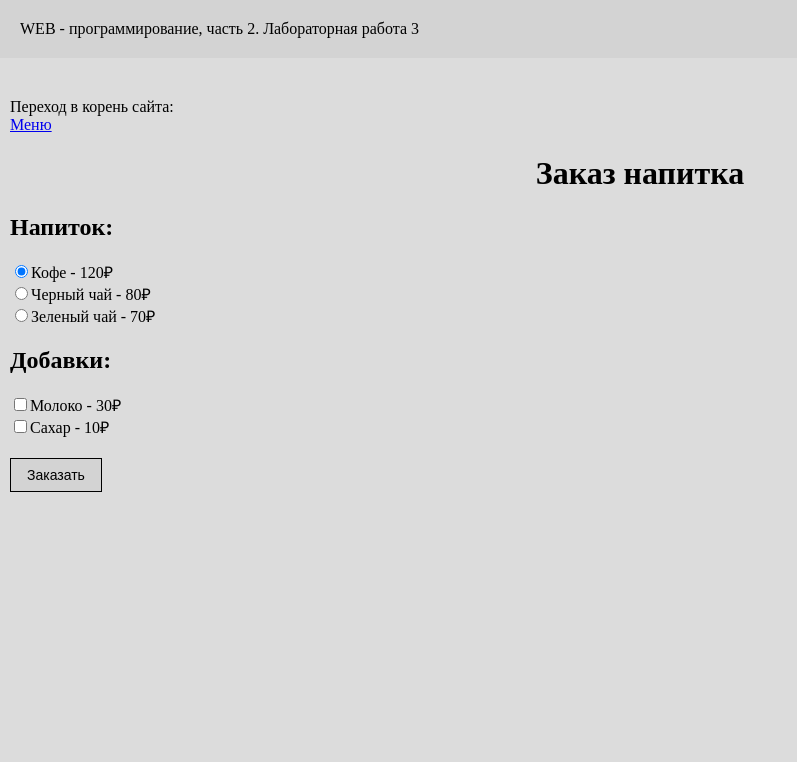
After one commit to kattemirova/web-programming-labs-2.0, a Flask app: page /lab3/order in a window 1280 px wide. The commit adds this page. Shown: the top 762 px of the page, without its empty margins (0-797 px from the left). Run offline with Flask 3, Linux system fonts and the light colour scheme.

Commit message:
Заказ напитка

```diff
--- a/lab3.py
+++ b/lab3.py
@@ -20,3 +20,30 @@ def form1():
 
     sex = request.args.get('sex')
     return render_template('form1.html', user=user, age=age, sex=sex, errors=errors)
+
+
+@lab3.route('/lab3/order')
+def order():
+    return render_template('order.html')
+
+
+@lab3.route('/lab3/pay')
+def pay():
+    price = 0
+    drink = request.args.get('drink')
+    if drink == 'cofee':
+        price = 120
+    elif drink == 'black-tea':
+        price = 80
+    else:
+        price = 70
+
+    if request.args.get('milk') == 'on':
+        price += 30
+    if request.args.get('sugar') == 'on':
+        price += 10
+    return render_template('pay.html', price=price)
+
+@lab3.route('/lab3/success')
+def success():
+    return render_template('success.html')
--- a/static/main.css
+++ b/static/main.css
@@ -1,5 +1,6 @@
 body {
     margin: 0;
+    background-color: gainsboro;
 }
 
 main{
@@ -7,10 +8,33 @@ main{
     padding: 10px;
 }
 
+
+h1 {
+    text-align: center;
+}
+
 img {
     height: 250px;
     width: 350px;
+    box-shadow: 0px 0px 15px 10px gray;
+    text-align: bottom;
 }
+
+button {
+    font-family: Arial, Helvetica, sans-serif;
+    background-color: lightgray;
+    text-align: center;
+    font-size: 14px;
+    padding: 8px 16px;
+    margin: 20px auto;
+    border: 1px solid;
+}
+
+.error {
+    text-decoration: dashed;
+    color: red;
+}
+
 
 header {
     margin-bottom: 30px;
--- a/templates/lab3.html
+++ b/templates/lab3.html
@@ -7,5 +7,6 @@
     <div>Тема лабораторной работы - Формы. Список сделанных страниц:</div>
     <ol>
         <li><a href="/lab3/form1">Форма</a></li>
+        <li><a href="/lab3/order">Заказ напитка</a></li>
     </ol>
 {% endblock %}
--- /dev/null
+++ b/templates/order.html
@@ -0,0 +1,32 @@
+{% extends "base.html" %}
+
+{% block lab %}Лабораторная работа 3{% endblock %}
+
+{% block main %}
+    <h1>Заказ напитка</h1>
+
+    <form action="/lab3/pay">
+        <h2>Напиток: </h2>
+        <label>
+            <input type="radio" value="cofee" name="drink" checked>Кофе - 120₽
+        </label><br>
+        <label>
+            <input type="radio" value="black-tea" name="drink">Черный чай - 80₽
+        </label><br>
+        <label>
+            <input type="radio" value="green-tea" name="drink">Зеленый чай - 70₽
+        </label>
+
+        <h2>Добавки: </h2>
+        <label>
+            <input type="checkbox" name="milk">Молоко - 30₽
+        </label><br>
+        <label>
+            <input type="checkbox" name="sugar">Сахар - 10₽
+        </label>
+
+        <div>
+            <button type="submit">Заказать</button>
+        </div>
+    </form>
+{% endblock %}
```
Also changed, not shown: templates/pay.html (added, +33 -0 lines), templates/success.html (added, +13 -0 lines).
